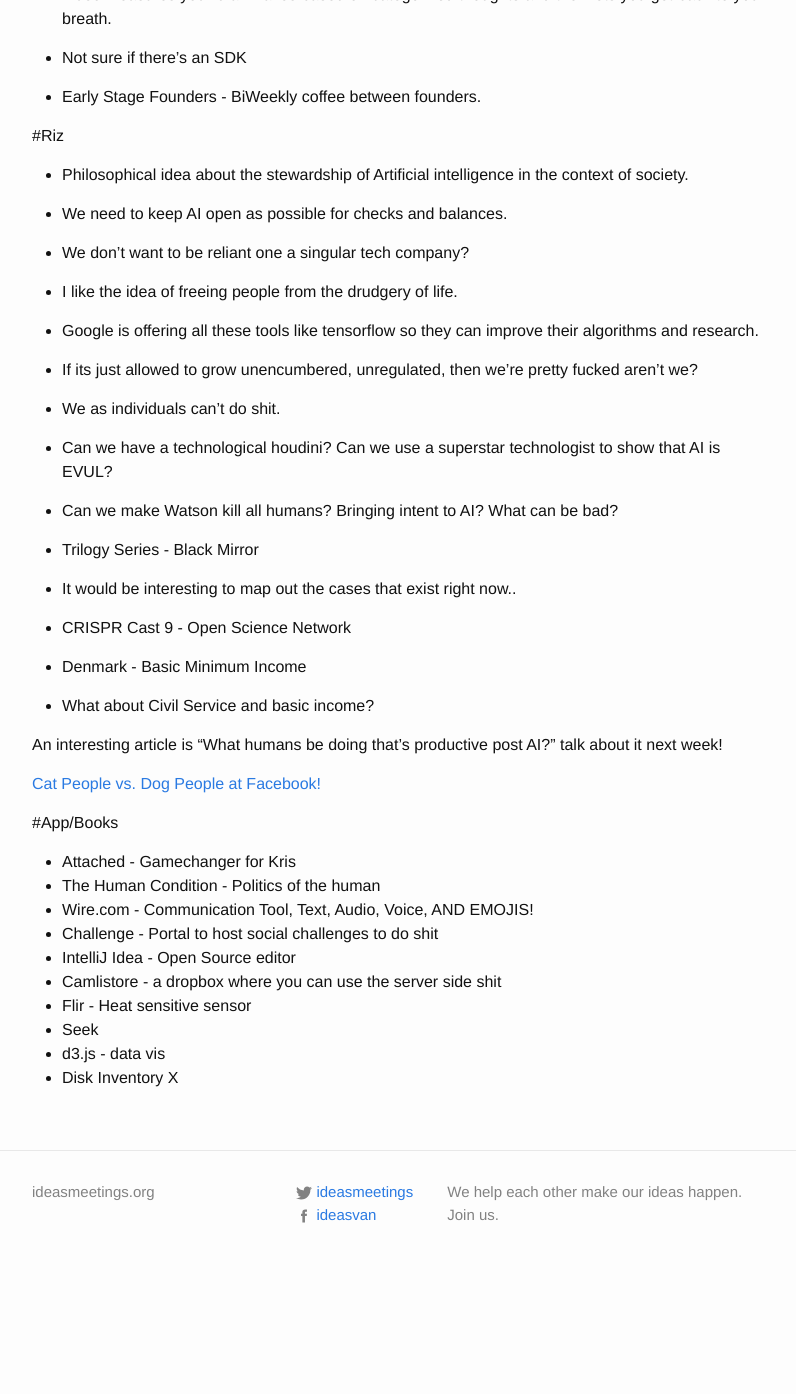
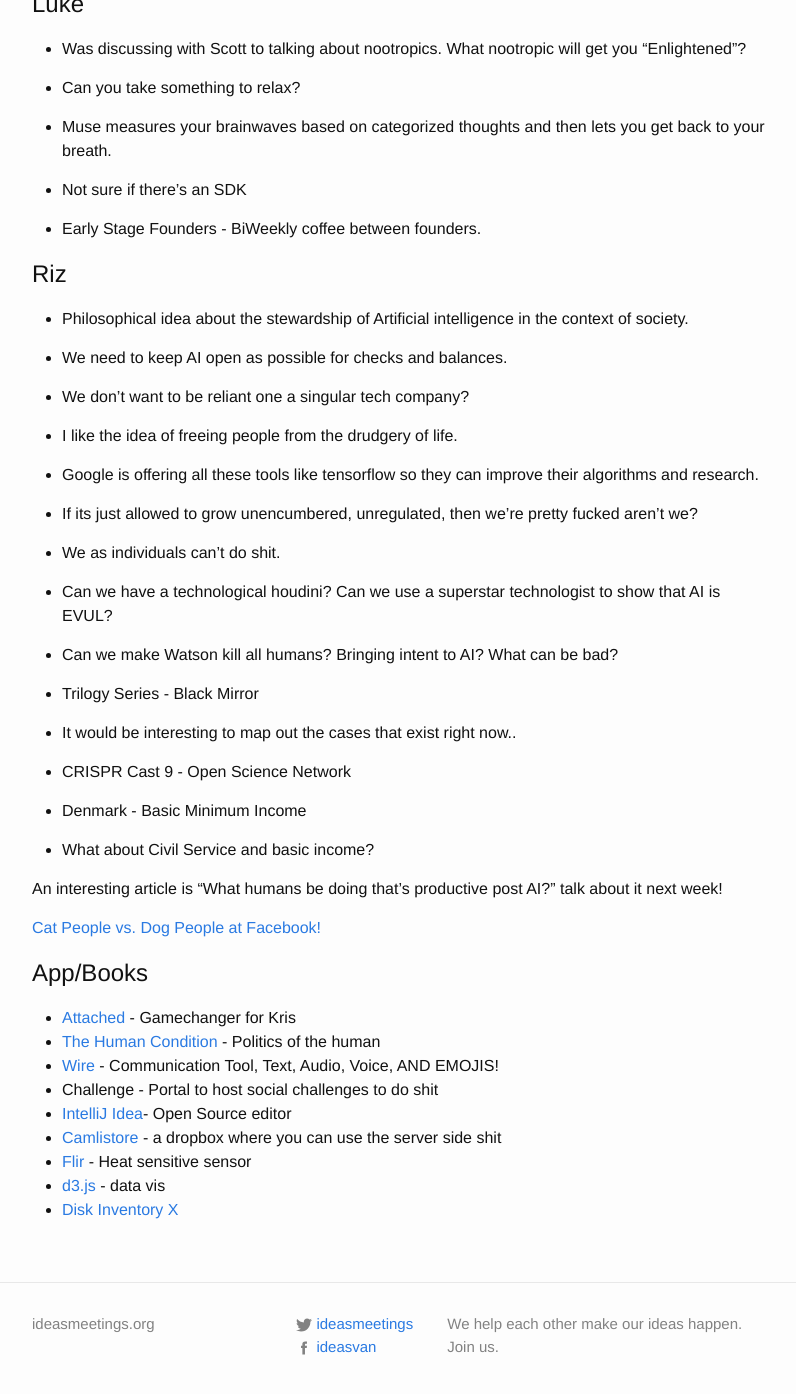
Before and after one commit to improvethings/improvethings.github.io, a Jekyll site: the page built from _posts/2016-09-05-September-05-2016.md, in a window 1280 px wide and 1400 px high, scrolled down 4858 px. Shown: the top 1394 px of the window, without its empty margins (238-1034 px from the left). Built offline with Jekyll 4.4.1, drawn with Linux system fonts in a browser that asks for light colours; before the commit the page ends 6144 px from its top, so only the background shows below that; some of the changed text lies outside the part shown.

Commit message:
September 5 Meeting Minutes

```diff
--- a/_posts/2016-09-05-September-05-2016.md
+++ b/_posts/2016-09-05-September-05-2016.md
@@ -17,9 +17,9 @@
 - Vancouver
 ---
 
-##Ideas Meeting Minutes Monday September 2016
+## Ideas Meeting Minutes Monday September 2016
 
-#**Host - Tate**
+# **Host - Tate**
 
 **Format:**
 
@@ -28,22 +28,22 @@
 - Go around and discuss your idea
 
 
-#**Michael - Entrepreneur from Barcelona**
+# **Michael - Entrepreneur from Barcelona**
 
 Don’t have an idea today
 
-#**Atif - Electrical Engineer**
+# **Atif - Electrical Engineer**
 
 Just moved back to Vancouver. Running an R&D dept for a consulting company and our company is exploring new avenues.
 
 Work with infrastructure, etc.
 
 
-#**Frank - Software Developer**
+# **Frank - Software Developer**
 
 Part of a meet-up group to get some ideas and make them happen
 
-#**Kris**
+# **Kris**
 
 - Social Hack Night
 
@@ -87,7 +87,7 @@
 - Can we do it at Creative CoWorkers
 - We have a slack chat so give Riz your email and we can add you!
 
-[Idea Slack Channel](ideawave.slack.com)
+[Idea Slack Channel](http://ideawave.slack.com)
 
 - One of the things we have are brands that we want to boycott. We just don’t have the strength in numbers. Is there an app for this?
 Get a reddit based system to boycott things?
@@ -171,7 +171,7 @@
 
 - jetzt - Chrome extension for reader
 
-#**Salwa - Software Engineer @ Quiet.ly**
+# **Salwa - Software Engineer @ Quiet.ly**
 
 - Have some things I’m working on in my free time. Been using evernote for a long time; they’re charging money for more devices.
 
@@ -218,13 +218,13 @@
 	- The X-Effect - habit formation
 
 
-#Sentiment measurement tools
+# Sentiment measurement tools
 
 [Mood Measurement](http://quantifiedself.com/2012/12/how-is-mood-measured-get-your-mood-on-part-2/)
 
 [20 Emotion Detection APIs](http://nordicapis.com/20-emotion-recognition-apis-that-will-leave-you-impressed-and-concerned/)
 
-#Tate
+# Tate
 
 - Have a startup at VC and just got IRAP funding and would love to find some devs at school right now.
 
@@ -233,7 +233,7 @@
 - Also for budding founders.
 
 
-#Luke
+# Luke
 
 - Was discussing with Scott to talking about nootropics. What nootropic will get you “Enlightened”?
 
@@ -246,7 +246,7 @@
 - Early Stage Founders - BiWeekly coffee between founders.
 
 
-#Riz
+# Riz
 
 - Philosophical idea about the stewardship of Artificial intelligence in the context of society.
 
@@ -280,15 +280,14 @@
 
 [Cat People vs. Dog People at Facebook!](https://research.facebook.com/blog/cat-people-dog-people/)
 
-#App/Books
+# App/Books
 
-- Attached - Gamechanger for Kris
-- The Human Condition - Politics of the human
-- Wire.com - Communication Tool, Text, Audio, Voice, AND EMOJIS!
+- [Attached](https://www.amazon.ca/Attached-Science-Adult-Attachment-Help/dp/1585429139/ref=sr_1_1?ie=UTF8&qid=1474256410&sr=8-1&keywords=attached) - Gamechanger for Kris
+- [The Human Condition](https://www.amazon.ca/Human-Condition-Second-Hannah-Arendt/dp/0226025985) - Politics of the human
+- [Wire](https://wire.com) - Communication Tool, Text, Audio, Voice, AND EMOJIS!
 - Challenge - Portal to host social challenges to do shit
-- IntelliJ Idea - Open Source editor
-- Camlistore - a dropbox where you can use the server side shit
-- Flir - Heat sensitive sensor
-- Seek
-- d3.js - data vis
-- Disk Inventory X
+- [IntelliJ Idea](https://www.jetbrains.com/idea/)- Open Source editor
+- [Camlistore](https://camlistore.org) - a dropbox where you can use the server side shit
+- [Flir](http://www.flir.ca/home/) - Heat sensitive sensor
+- [d3.js](https://d3js.org) - data vis
+- [Disk Inventory X](http://www.derlien.com)
```
